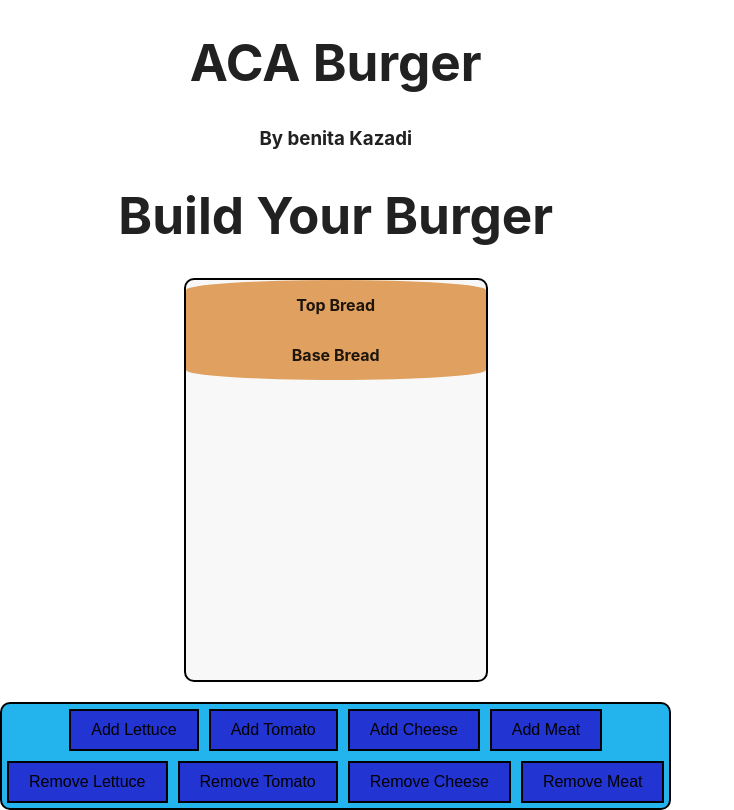
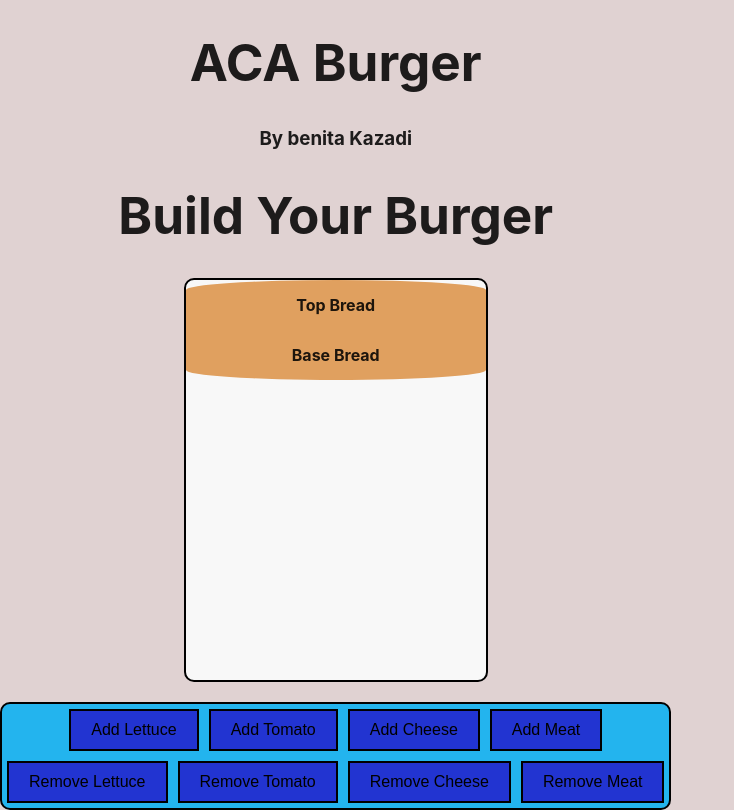
Before and after one commit to BKSoftwares21/ACA-react-burgers, a React (Vite) app: page / in a window 1280 px wide. Shown: the whole page, without its empty margins (0-734 px from the left). Built offline with nearby package versions, Linux system fonts and the light colour scheme.

Commit message:
background color changed

```diff
--- a/src/index.css
+++ b/src/index.css
@@ -5,7 +5,7 @@
 
   color-scheme: light dark;
   color: #000000de;
-  background-color: #ffffff;
+  background-color: #e0d2d2;
 text-align: center;
 
 }
```
